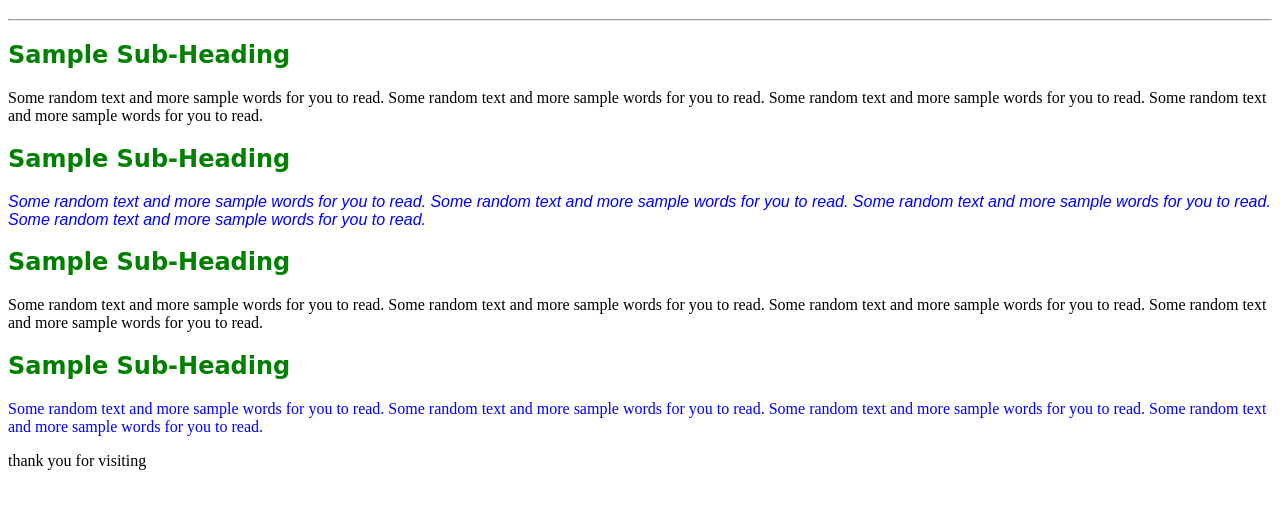
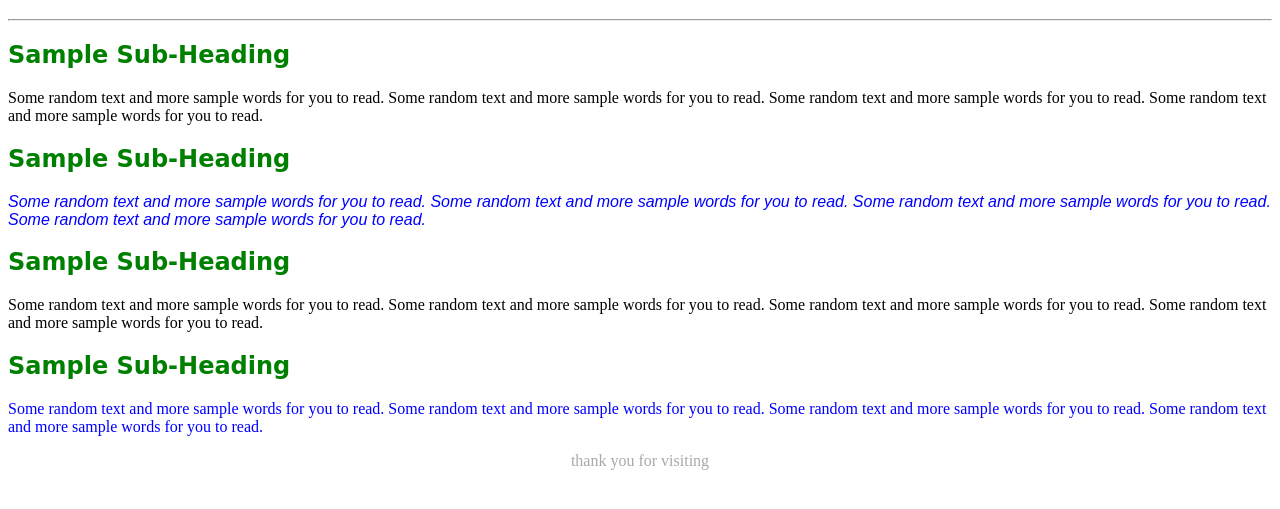
Before and after one commit to inti-bryon/dev-site, a plain HTML site: page index.html in a window 1280 px wide. Shown: the part 61-570 px from the top of the page. Drawn offline with Linux system fonts and the light colour scheme.

Commit message:
footer class test

```diff
--- a/css/styles.css
+++ b/css/styles.css
@@ -26,5 +26,7 @@
 
 }
 .siteFooter{
-
+  text-align: center;
+  text-decoration: italic;
+  color: darkgray;
 }
```
